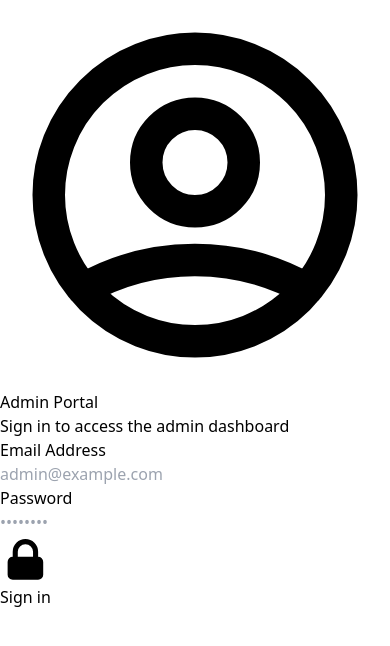
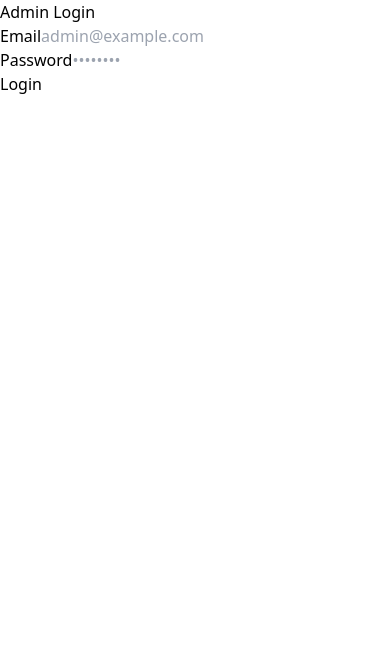
Before and after one commit to ansaralikunju311311/UMS_REDUX, a React (Vite) app in the folder frontend/: page /admin/login in a window 390 px wide. Shown: the top 646 px of the page. Built offline with nearby package versions, Linux system fonts and the light colour scheme.

Commit message:
do some ui chnages

```diff
--- a/frontend/src/Components/admin/AdminLogin.jsx
+++ b/frontend/src/Components/admin/AdminLogin.jsx
@@ -1,93 +1,63 @@
-import React, { useState } from 'react';
+import React from 'react';
 import { useForm } from 'react-hook-form';
 import { useNavigate } from 'react-router-dom';
 import axios from 'axios';
 import { useDispatch } from 'react-redux';
-import { loginSuccess } from '../../redux/features/adminSlice';
+import { setLoading, loginSuccess, setError } from '../../redux/features/adminSlice';
+import { toast } from 'react-toastify';
 
 const AdminLogin = () => {
   const navigate = useNavigate();
-  const [loading, setLoading] = useState(false);
-  const [loginError, setLoginError] = useState('');
   const {
     register,
     handleSubmit,
-    formState: { errors },
-    setError,
+    formState: { errors }
   } = useForm();
 
   const dispatch = useDispatch();
 
   const onSubmit = async (data) => {
-    setLoading(true);
-    setLoginError('');
     try {
+      dispatch(setLoading(true));
       const response = await axios.post('http://localhost:3000/api/admin/login', data);
-      if (response.data.token) {
+
+      if (response.data.admin && response.data.token) {
         localStorage.setItem('adminToken', response.data.token);
-        dispatch(loginSuccess(response.data.token));
+        dispatch(loginSuccess({
+          admin: response.data.admin,
+          token: response.data.token
+        }));
+
+        // Show success toast with login time
+
+        toast.success(`Admin logged in successfully`);
         navigate('/admin/dashboard');
+      } else {
+        dispatch(setError('Invalid response from server'));
+        toast.error('Invalid response from server');
       }
     } catch (error) {
-      if (error.response?.status === 401) {
-        setLoginError('Invalid email or password');
-        setError('email', { message: 'Invalid credentials' });
-        setError('password', { message: 'Invalid credentials' });
-      } else {
-        setLoginError('An error occurred. Please try again later.');
-        console.error('Login failed:', error);
-      }
+      dispatch(setError(error.response?.data?.message || 'Login failed'));
+      console.error('Login Error:', error);
+      toast.error(error.response?.data?.message || 'Admin login failed. Please check your credentials.');
     } finally {
-      setLoading(false);
+      dispatch(setLoading(false));
     }
   };
 
   return (
-    <div className="min-h-screen flex flex-col items-center justify-center bg-gradient-to-br from-blue-100 via-white to-blue-100 py-12 px-4 sm:px-6 lg:px-8">
-      <div className="max-w-md w-full bg-white rounded-xl shadow-2xl p-8 space-y-8">
-        <div className="text-center">
-          <div className="flex justify-center">
-            <div className="w-20 h-20 bg-blue-500 rounded-full flex items-center justify-center">
-              <svg xmlns="http://www.w3.org/2000/svg" className="h-12 w-12 text-white" fill="none" viewBox="0 0 24 24" stroke="currentColor">
-                <path strokeLinecap="round" strokeLinejoin="round" strokeWidth={2} d="M5.121 17.804A13.937 13.937 0 0112 16c2.5 0 4.847.655 6.879 1.804M15 10a3 3 0 11-6 0 3 3 0 016 0zm6 2a9 9 0 11-18 0 9 9 0 0118 0z" />
-              </svg>
-            </div>
-          </div>
-          <h2 className="mt-6 text-3xl font-extrabold text-gray-900">
-            Admin Portal
-          </h2>
-          <p className="mt-2 text-sm text-gray-600">
-            Sign in to access the admin dashboard
-          </p>
-        </div>
+    <div className="flex justify-center items-center min-h-screen bg-gray-100">
+      <div className="bg-white p-8 rounded-lg shadow-lg w-full max-w-sm">
+        <h2 className="text-2xl font-bold mb-6 text-center text-gray-800">Admin Login</h2>
+        <form onSubmit={handleSubmit(onSubmit)}>
 
-        {loginError && (
-          <div className="bg-red-50 border-l-4 border-red-500 p-4">
-            <div className="flex">
-              <div className="flex-shrink-0">
-                <svg className="h-5 w-5 text-red-400" xmlns="http://www.w3.org/2000/svg" viewBox="0 0 20 20" fill="currentColor">
-                  <path fillRule="evenodd" d="M10 18a8 8 0 100-16 8 8 0 000 16zM8.707 7.293a1 1 0 00-1.414 1.414L8.586 10l-1.293 1.293a1 1 0 101.414 1.414L10 11.414l1.293 1.293a1 1 0 001.414-1.414L11.414 10l1.293-1.293a1 1 0 00-1.414-1.414L10 8.586 8.707 7.293z" clipRule="evenodd" />
-                </svg>
-              </div>
-              <div className="ml-3">
-                <p className="text-sm text-red-700">
-                  {loginError}
-                </p>
-              </div>
-            </div>
-          </div>
-        )}
-
-        <form className="mt-8 space-y-6" onSubmit={handleSubmit(onSubmit)}>
-          <div className="space-y-4">
-            <div>
-              <label htmlFor="email" className="block text-sm font-medium text-gray-700">
-                Email Address
+          <div className="mb-4">
+            <label className="block text-gray-700 font-medium mb-2" htmlFor="email">
+              Email
             </label>
-              <div className="mt-1 relative">
             <input
+              type="email"
               id="email"
-                  type="email"
               {...register('email', {
                 required: 'Email is required',
                 pattern: {
@@ -95,27 +65,23 @@ const AdminLogin = () => {
                   message: 'Invalid email address',
                 },
               })}
-                  className={`appearance-none block w-full px-3 py-2 border ${
-                    errors.email ? 'border-red-500' : 'border-gray-300'
-                  } rounded-lg shadow-sm placeholder-gray-400 focus:outline-none focus:ring-blue-500 focus:border-blue-500 sm:text-sm`}
+              className={`w-full px-4 py-2 border rounded-lg focus:outline-none focus:ring-2 ${
+                errors.email ? 'border-red-500 focus:ring-red-500' : 'focus:ring-blue-500'
+              }`}
               placeholder="admin@example.com"
             />
             {errors.email && (
-                  <p className="mt-1 text-sm text-red-600">
-                    {errors.email.message}
-                  </p>
+              <p className="text-red-500 text-sm mt-1">{errors.email.message}</p>
             )}
           </div>
-            </div>
 
-            <div>
-              <label htmlFor="password" className="block text-sm font-medium text-gray-700">
+          <div className="mb-6">
+            <label className="block text-gray-700 font-medium mb-2" htmlFor="password">
               Password
             </label>
-              <div className="mt-1 relative">
             <input
+              type="password"
               id="password"
-                  type="password"
               {...register('password', {
                 required: 'Password is required',
                 minLength: {
@@ -123,43 +89,22 @@ const AdminLogin = () => {
                   message: 'Password must be at least 6 characters',
                 },
               })}
-                  className={`appearance-none block w-full px-3 py-2 border ${
-                    errors.password ? 'border-red-500' : 'border-gray-300'
-                  } rounded-lg shadow-sm placeholder-gray-400 focus:outline-none focus:ring-blue-500 focus:border-blue-500 sm:text-sm`}
+              className={`w-full px-4 py-2 border rounded-lg focus:outline-none focus:ring-2 ${
+                errors.password ? 'border-red-500 focus:ring-red-500' : 'focus:ring-blue-500'
+              }`}
               placeholder="••••••••"
             />
             {errors.password && (
-                  <p className="mt-1 text-sm text-red-600">
-                    {errors.password.message}
-                  </p>
+              <p className="text-red-500 text-sm mt-1">{errors.password.message}</p>
             )}
           </div>
-            </div>
-          </div>
 
-          <div>
           <button
             type="submit"
-              disabled={loading}
-              className={`group relative w-full flex justify-center py-2 px-4 border border-transparent text-sm font-medium rounded-lg text-white ${
-                loading ? 'bg-blue-400 cursor-not-allowed' : 'bg-blue-600 hover:bg-blue-700 focus:outline-none focus:ring-2 focus:ring-offset-2 focus:ring-blue-500'
-              }`}
+            className="w-full bg-blue-500 text-white py-2 px-4 rounded-lg hover:bg-blue-600 transition duration-200"
           >
-              {loading ? (
-                <svg className="animate-spin -ml-1 mr-3 h-5 w-5 text-white" xmlns="http://www.w3.org/2000/svg" fill="none" viewBox="0 0 24 24">
-                  <circle className="opacity-25" cx="12" cy="12" r="10" stroke="currentColor" strokeWidth="4"></circle>
-                  <path className="opacity-75" fill="currentColor" d="M4 12a8 8 0 018-8V0C5.373 0 0 5.373 0 12h4zm2 5.291A7.962 7.962 0 014 12H0c0 3.042 1.135 5.824 3 7.938l3-2.647z"></path>
-                </svg>
-              ) : (
-                <span className="absolute left-0 inset-y-0 flex items-center pl-3">
-                  <svg className="h-5 w-5 text-blue-300 group-hover:text-blue-400" xmlns="http://www.w3.org/2000/svg" viewBox="0 0 20 20" fill="currentColor">
-                    <path fillRule="evenodd" d="M5 9V7a5 5 0 0110 0v2a2 2 0 012 2v5a2 2 0 01-2 2H5a2 2 0 01-2-2v-5a2 2 0 012-2zm8-2v2H7V7a3 3 0 016 0z" clipRule="evenodd" />
-                  </svg>
-                </span>
-              )}
-              {loading ? 'Signing in...' : 'Sign in'}
+            Login
           </button>
-          </div>
         </form>
       </div>
     </div>
--- a/frontend/src/Components/user/Login.jsx
+++ b/frontend/src/Components/user/Login.jsx
@@ -32,8 +32,10 @@ const Login = () => {
           token: response.data.token,
         }));
 
+        // Show success toast with login time
+
+        toast.success(`Welcome back!`);
         navigate('/user/profile');
-        toast.success('Login successful!');
       } else {
         dispatch(setError('Invalid response from server'));
         toast.error('Invalid response from server');
--- a/frontend/src/redux/features/adminSlice.js
+++ b/frontend/src/redux/features/adminSlice.js
@@ -12,16 +12,25 @@ const adminSlice = createSlice({
     name: 'admin',
     initialState,
     reducers: {
+        setLoading: (state, action) => {
+            state.loading = action.payload;
+        },
+        setError: (state, action) => {
+            state.error = action.payload;
+        },
         loginSuccess: (state, action) => {
-            state.token = action.payload;
+            state.token = action.payload.token;
+            state.admin = action.payload.admin;
             state.isAuthenticated = true;
             state.error = null;
+            state.loading = false;
         },
         loginFail: (state, action) => {
             state.token = null;
             state.isAuthenticated = false;
             state.admin = null;
             state.error = action.payload;
+            state.loading = false;
         },
         loadAdminSuccess: (state, action) => {
             state.admin = action.payload;
@@ -37,12 +46,16 @@ const adminSlice = createSlice({
             state.token = null;
             state.isAuthenticated = false;
             state.admin = null;
+            state.loading = false;
+            state.error = null;
             localStorage.removeItem('adminToken');
         }
     }
 });
 
 export const {
+    setLoading,
+    setError,
     loginSuccess,
     loginFail,
     loadAdminSuccess,
```
Also changed, not shown: frontend/src/Components/admin/AdminDash.jsx (+29 -13 lines), frontend/src/Components/user/SignUp.jsx (+4 -9 lines). Lines whose indentation alone changed are shown as unchanged.
